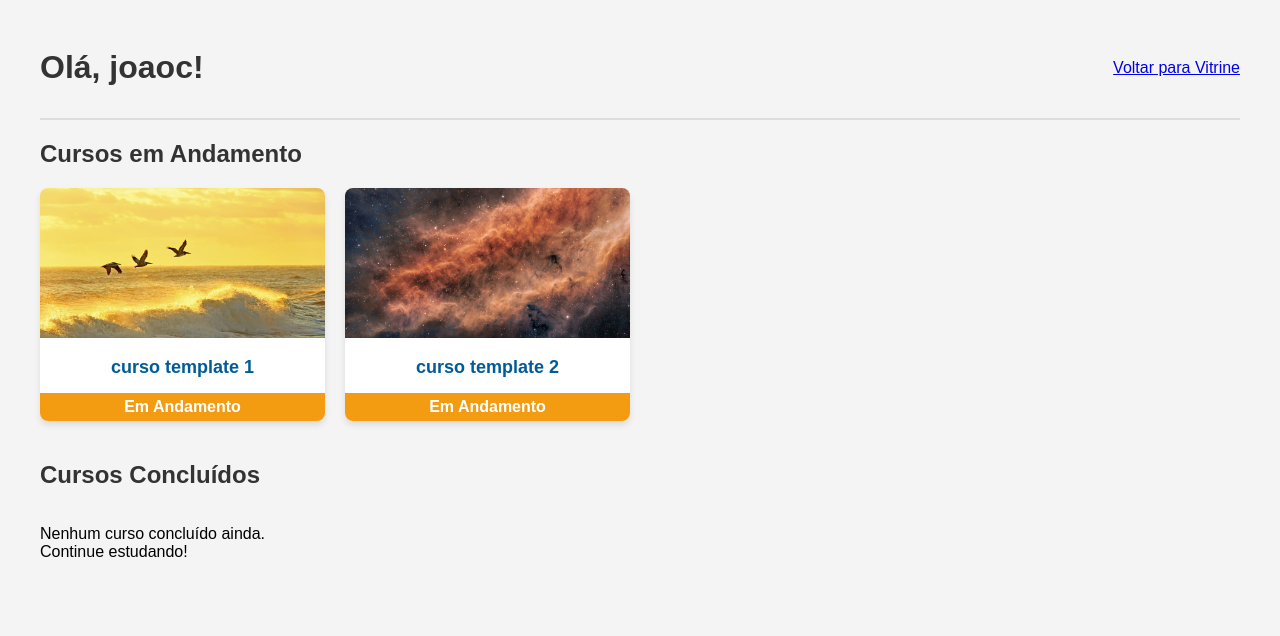
After one commit to joao-c2104/Experience-Analitics, a Django app: page /perfil/ in a window 1280 px wide. The commit adds this page. Shown: the top 636 px of the page. Run offline with Django 5.2, Linux system fonts and the light colour scheme; a user stored in the database is signed in; data comes from the database, SQL or seed files in the repository; both versions use the stored data as it was after the commit.

Commit message:
adicionando uma forma de deslogar e de adicionar cursos ao perfil

```diff
--- a/cursos/admin.py
+++ b/cursos/admin.py
@@ -1,4 +1,5 @@
 from django.contrib import admin
-from .models import Curso
+from .models import Curso, Inscricao
 
 admin.site.register(Curso)
+admin.site.register(Inscricao)
--- a/cursos/models.py
+++ b/cursos/models.py
@@ -1,4 +1,5 @@
 from django.db import models
+from django.contrib.auth.models import User
 
 class Curso(models.Model):
     nome = models.CharField(max_length=200)
@@ -6,3 +7,17 @@ class Curso(models.Model):
 
     def __str__(self):
         return self.nome
+
+class Inscricao(models.Model):
+    STATUS_CHOICES = (
+        ('andamento', 'Em Andamento'),
+        ('concluido', 'Concluído'),
+    )
+
+    usuario = models.ForeignKey(User, on_delete=models.CASCADE)
+    curso = models.ForeignKey(Curso, on_delete=models.CASCADE)
+    status = models.CharField(max_length=20, choices=STATUS_CHOICES, default='andamento')
+    data_inscricao = models.DateTimeField(auto_now_add=True)
+
+    def __str__(self):
+        return f"{self.usuario.username} - {self.curso.nome}"
--- /dev/null
+++ b/cursos/templates/cursos/perfil.html
@@ -0,0 +1,76 @@
+<!DOCTYPE html>
+<html lang="pt-br">
+<head>
+    <meta charset="UTF-8">
+    <meta name="viewport" content="width=device-width, initial-scale=1.0">
+    <title>Meu Perfil - Cursos</title>
+    <style>
+        body { font-family: Arial, sans-serif; background-color: #f4f4f4; padding: 20px; }
+        .container { max-width: 1200px; margin: 0 auto; }
+        h1, h2 { color: #333; }
+        .cabecalho { display: flex; justify-content: space-between; align-items: center; border-bottom: 2px solid #ddd; padding-bottom: 10px; margin-bottom: 20px;}
+
+        .grade-cursos {
+            display: grid;
+            grid-template-columns: repeat(auto-fill, minmax(250px, 1fr));
+            gap: 20px;
+            margin-bottom: 40px;
+        }
+
+        .card-curso {
+            background: white;
+            border-radius: 8px;
+            box-shadow: 0 4px 6px rgba(0,0,0,0.1);
+            overflow: hidden;
+            text-align: center;
+        }
+
+        .card-curso img { width: 100%; height: 150px; object-fit: cover; }
+        .card-curso h3 { padding: 15px; margin: 0; color: #005b96; font-size: 18px;}
+
+        .status { padding: 5px 10px; color: white; font-weight: bold; display: block;}
+        .status.andamento { background-color: #f39c12; }
+        .status.concluido { background-color: #27ae60; }
+    </style>
+</head>
+<body>
+
+    <div class="container">
+        <div class="cabecalho">
+            <h1>Olá, {{ user.username }}!</h1>
+            <a href="/">Voltar para Vitrine</a>
+        </div>
+
+        <h2>Cursos em Andamento</h2>
+        <div class="grade-cursos">
+            {% for inscricao in cursos_andamento %}
+                <div class="card-curso">
+                    {% if inscricao.curso.imagem %}
+                        <img src="{{ inscricao.curso.imagem.url }}" alt="{{ inscricao.curso.nome }}">
+                    {% endif %}
+                    <h3>{{ inscricao.curso.nome }}</h3>
+                    <span class="status andamento">Em Andamento</span>
+                </div>
+            {% empty %}
+                <p>Você não possui cursos em andamento no momento.</p>
+            {% endfor %}
+        </div>
+
+        <h2>Cursos Concluídos</h2>
+        <div class="grade-cursos">
+            {% for inscricao in cursos_concluidos %}
+                <div class="card-curso">
+                    {% if inscricao.curso.imagem %}
+                        <img src="{{ inscricao.curso.imagem.url }}" alt="{{ inscricao.curso.nome }}">
+                    {% endif %}
+                    <h3>{{ inscricao.curso.nome }}</h3>
+                    <span class="status concluido">Concluído!</span>
+                </div>
+            {% empty %}
+                <p>Nenhum curso concluído ainda. Continue estudando!</p>
+            {% endfor %}
+        </div>
+    </div>
+
+</body>
+</html>
--- a/cursos/urls.py
+++ b/cursos/urls.py
@@ -3,4 +3,6 @@ from . import views
 
 urlpatterns = [
     path('', views.lista_cursos, name='lista_cursos'),
+    path('perfil/', views.perfil, name='perfil'),
+    path('sair/', views.fazer_logout, name='sair'),
 ]
--- a/cursos/views.py
+++ b/cursos/views.py
@@ -1,8 +1,25 @@
-from django.shortcuts import render
+from django.shortcuts import render, redirect
 from django.contrib.auth.decorators import login_required
-from .models import Curso
+from django.contrib.auth import logout
+from .models import Curso, Inscricao
 
 @login_required
 def lista_cursos(request):
     cursos = Curso.objects.all()
     return render(request, 'cursos/lista_cursos.html', {'cursos': cursos})
+
+@login_required
+def perfil(request):
+    minhas_inscricoes = Inscricao.objects.filter(usuario=request.user)
+
+    cursos_andamento = minhas_inscricoes.filter(status='andamento')
+    cursos_concluidos = minhas_inscricoes.filter(status='concluido')
+
+    return render(request, 'cursos/perfil.html', {
+        'cursos_andamento': cursos_andamento,
+        'cursos_concluidos': cursos_concluidos
+    })
+
+def fazer_logout(request):
+    logout(request)
+    return redirect('lista_cursos')
```
Also changed, not shown: cursos/templates/cursos/lista_cursos.html (+55 -16 lines), cursos/migrations/0002_inscricao.py (added), db.sqlite3, media/cursos_imagens/134057041325287050.jpg (added).
